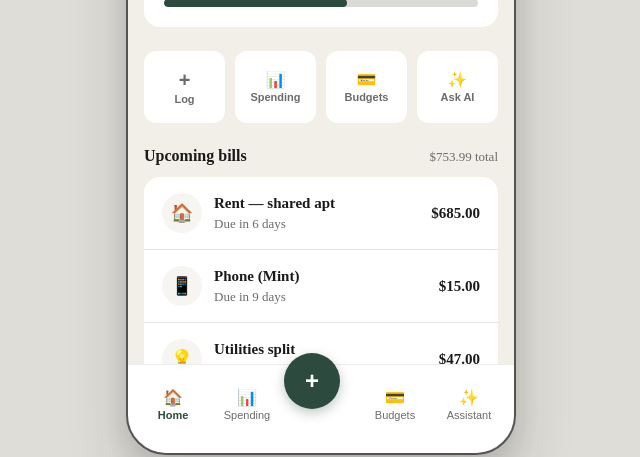
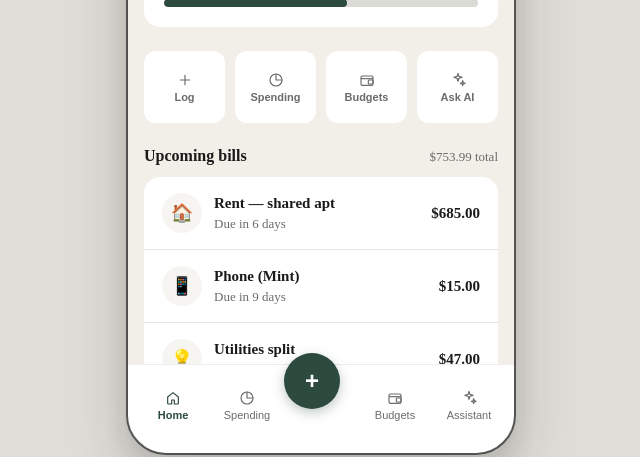
Before and after one commit to connorng1738/INF-132-GPA, a React (Vite) app: page / in a window 1280 px wide. Shown: the part 419-876 px from the top of the page, without its empty margins (319-959 px from the left). Built offline with nearby package versions, Linux system fonts and the light colour scheme.

Commit message:
Replace emoji tab and quick-action icons with outlined SVGs.
Add shared minimal black-and-white nav icons for Home, Spending, Budgets, and Assistant across the tab bar and Home quick actions.

Co-authored-by: Cursor <cursoragent@cursor.com>

```diff
--- a/src/App.jsx
+++ b/src/App.jsx
@@ -4,13 +4,26 @@ import SpendingScreen from './screens/SpendingScreen.jsx'
 import BudgetsScreen from './screens/BudgetsScreen.jsx'
 import AssistantScreen from './screens/AssistantScreen.jsx'
 import LogScreen from './screens/LogScreen.jsx'
+import {
+  AssistantIcon,
+  BudgetsIcon,
+  HomeIcon,
+  SpendingIcon,
+} from './icons.jsx'
+
+const TAB_ICONS = {
+  home: HomeIcon,
+  spending: SpendingIcon,
+  budgets: BudgetsIcon,
+  assistant: AssistantIcon,
+}
 
 const TABS = [
-  { id: 'home', label: 'Home', icon: '🏠' },
-  { id: 'spending', label: 'Spending', icon: '📊' },
+  { id: 'home', label: 'Home' },
+  { id: 'spending', label: 'Spending' },
   { id: 'log', label: 'Log', fab: true },
-  { id: 'budgets', label: 'Budgets', icon: '💳' },
-  { id: 'assistant', label: 'Assistant', icon: '✨' },
+  { id: 'budgets', label: 'Budgets' },
+  { id: 'assistant', label: 'Assistant' },
 ]
 
 const SCREENS = {
@@ -133,7 +146,10 @@ function App() {
       ) : null}
 
       <nav className="tab-bar" aria-label="Main navigation">
-        {TABS.map((tab) => (
+        {TABS.map((tab) => {
+          const Icon = TAB_ICONS[tab.id]
+
+          return (
           <button
             key={tab.id}
             type="button"
@@ -151,13 +167,14 @@ function App() {
             {tab.fab ? '+' : (
               <>
                 <span className="tab-bar-icon" aria-hidden="true">
-                  {tab.icon}
+                  {Icon ? <Icon /> : null}
                 </span>
                 <span className="tab-bar-label">{tab.label}</span>
               </>
             )}
           </button>
-        ))}
+          )
+        })}
       </nav>
     </div>
   )
--- /dev/null
+++ b/src/icons.jsx
@@ -0,0 +1,85 @@
+export function HomeIcon() {
+  return (
+    <svg viewBox="0 0 24 24" fill="none" aria-hidden="true">
+      <path
+        d="M4 10.5 12 4l8 6.5V20a1 1 0 0 1-1 1h-5v-6H10v6H5a1 1 0 0 1-1-1v-9.5Z"
+        stroke="currentColor"
+        strokeWidth="1.75"
+        strokeLinejoin="round"
+      />
+    </svg>
+  )
+}
+
+export function SpendingIcon() {
+  return (
+    <svg viewBox="0 0 24 24" fill="none" aria-hidden="true">
+      <circle cx="12" cy="12" r="9" stroke="currentColor" strokeWidth="1.75" />
+      <path
+        d="M12 3v9h9"
+        stroke="currentColor"
+        strokeWidth="1.75"
+        strokeLinecap="round"
+        strokeLinejoin="round"
+      />
+    </svg>
+  )
+}
+
+export function BudgetsIcon() {
+  return (
+    <svg viewBox="0 0 24 24" fill="none" aria-hidden="true">
+      <rect
+        x="3"
+        y="6"
+        width="18"
+        height="14"
+        rx="2"
+        stroke="currentColor"
+        strokeWidth="1.75"
+      />
+      <path d="M3 10h18" stroke="currentColor" strokeWidth="1.75" />
+      <rect
+        x="14"
+        y="12"
+        width="7"
+        height="6"
+        rx="1"
+        stroke="currentColor"
+        strokeWidth="1.75"
+      />
+    </svg>
+  )
+}
+
+export function AssistantIcon() {
+  return (
+    <svg viewBox="0 0 24 24" fill="none" aria-hidden="true">
+      <path
+        d="M12 2l1.4 4.6L18 8l-4.6 1.4L12 14l-1.4-4.6L6 8l4.6-1.4L12 2Z"
+        stroke="currentColor"
+        strokeWidth="1.75"
+        strokeLinejoin="round"
+      />
+      <path
+        d="M19 13l.9 2.7L22.5 17l-2.6.8L19 20.5l-.9-2.7L15.5 17l2.6-.8L19 13Z"
+        stroke="currentColor"
+        strokeWidth="1.75"
+        strokeLinejoin="round"
+      />
+    </svg>
+  )
+}
+
+export function PlusIcon() {
+  return (
+    <svg viewBox="0 0 24 24" fill="none" aria-hidden="true">
+      <path
+        d="M12 5v14M5 12h14"
+        stroke="currentColor"
+        strokeWidth="1.75"
+        strokeLinecap="round"
+      />
+    </svg>
+  )
+}
--- a/src/index.css
+++ b/src/index.css
@@ -243,8 +243,17 @@ body {
 }
 
 .tab-bar-icon {
-  font-size: calc(var(--font-size-body) * 1.067);
+  display: flex;
+  align-items: center;
+  justify-content: center;
+  width: calc(var(--font-size-body) * 1.067);
+  height: calc(var(--font-size-body) * 1.067);
   line-height: 1;
+}
+
+.tab-bar-icon svg {
+  width: 100%;
+  height: 100%;
 }
 
 .tab-bar-label {
--- a/src/screens/HomeScreen.css
+++ b/src/screens/HomeScreen.css
@@ -210,13 +210,17 @@
 }
 
 .quick-action-icon {
-  font-size: calc(var(--font-size-body) * 1.067);
+  display: flex;
+  align-items: center;
+  justify-content: center;
+  width: calc(var(--font-size-body) * 1.067);
+  height: calc(var(--font-size-body) * 1.067);
   line-height: 1;
 }
 
-.quick-action-icon--plus {
-  font-size: calc(var(--font-size-body) * 1.333);
-  font-weight: 600;
+.quick-action-icon svg {
+  width: 100%;
+  height: 100%;
 }
 
 .quick-action-label {
--- a/src/screens/HomeScreen.jsx
+++ b/src/screens/HomeScreen.jsx
@@ -1,3 +1,9 @@
+import {
+  AssistantIcon,
+  BudgetsIcon,
+  PlusIcon,
+  SpendingIcon,
+} from '../icons.jsx'
 import './HomeScreen.css'
 
 const WEEKLY_BUDGET_TOTAL = 175
@@ -13,10 +19,10 @@ const QUICK_ACTION_TABS = {
 }
 
 const QUICK_ACTIONS = [
-  { id: 'log', label: 'Log', icon: '+' },
-  { id: 'spending', label: 'Spending', icon: '📊' },
-  { id: 'budgets', label: 'Budgets', icon: '💳' },
-  { id: 'ask-ai', label: 'Ask AI', icon: '✨' },
+  { id: 'log', label: 'Log', Icon: PlusIcon },
+  { id: 'spending', label: 'Spending', Icon: SpendingIcon },
+  { id: 'budgets', label: 'Budgets', Icon: BudgetsIcon },
+  { id: 'ask-ai', label: 'Ask AI', Icon: AssistantIcon },
 ]
 
 const UPCOMING_BILLS = [
@@ -179,27 +185,23 @@ function HomeScreen({ onNavigate, appData }) {
       </section>
 
       <section className="quick-actions" aria-label="Quick actions">
-        {QUICK_ACTIONS.map((action) => (
+        {QUICK_ACTIONS.map((action) => {
+          const ActionIcon = action.Icon
+
+          return (
             <button
               key={action.id}
               type="button"
               className="quick-action"
               onClick={() => onNavigate?.(QUICK_ACTION_TABS[action.id])}
             >
-            <span
-              className={[
-                'quick-action-icon',
-                action.icon === '+' ? 'quick-action-icon--plus' : '',
-              ]
-                .filter(Boolean)
-                .join(' ')}
-              aria-hidden="true"
-            >
-              {action.icon}
+              <span className="quick-action-icon" aria-hidden="true">
+                <ActionIcon />
               </span>
               <span className="quick-action-label">{action.label}</span>
             </button>
-        ))}
+          )
+        })}
       </section>
 
       <section aria-label="Upcoming bills">
```
Lines whose indentation alone changed are shown as unchanged.
